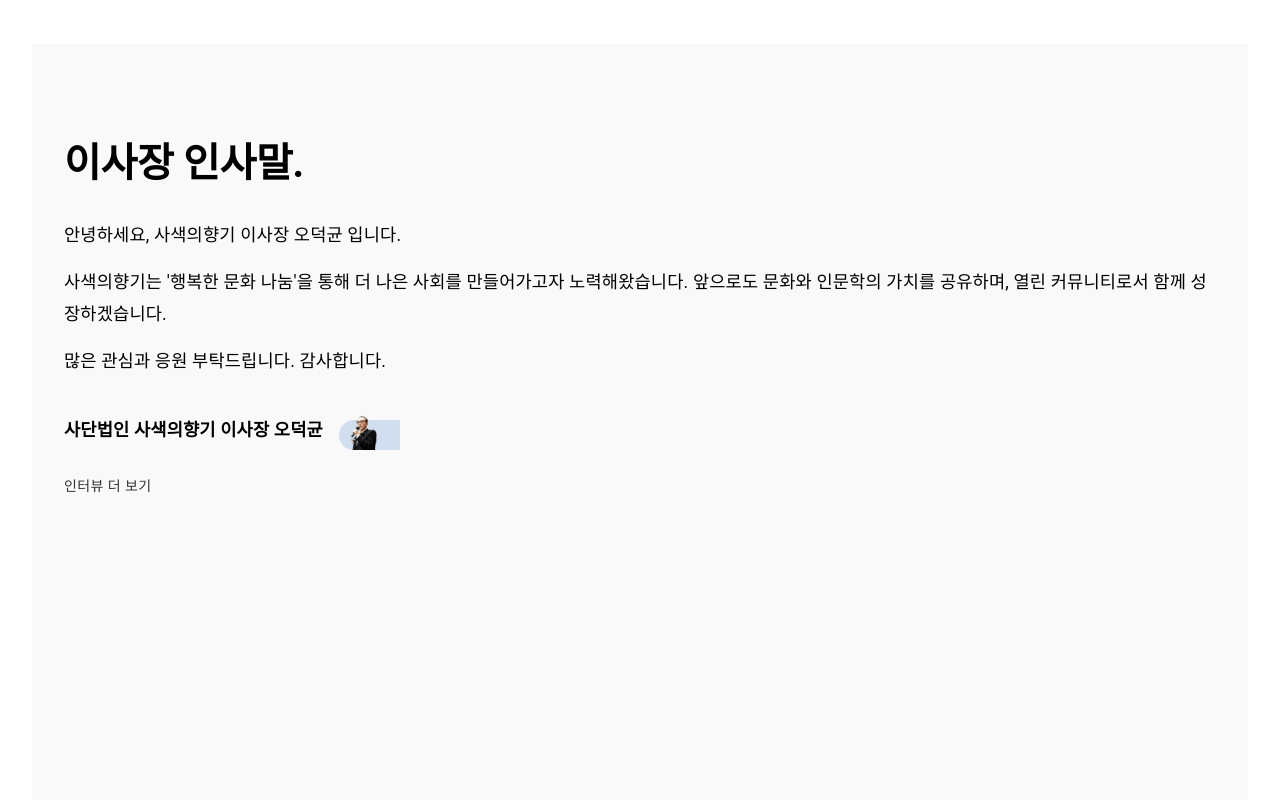
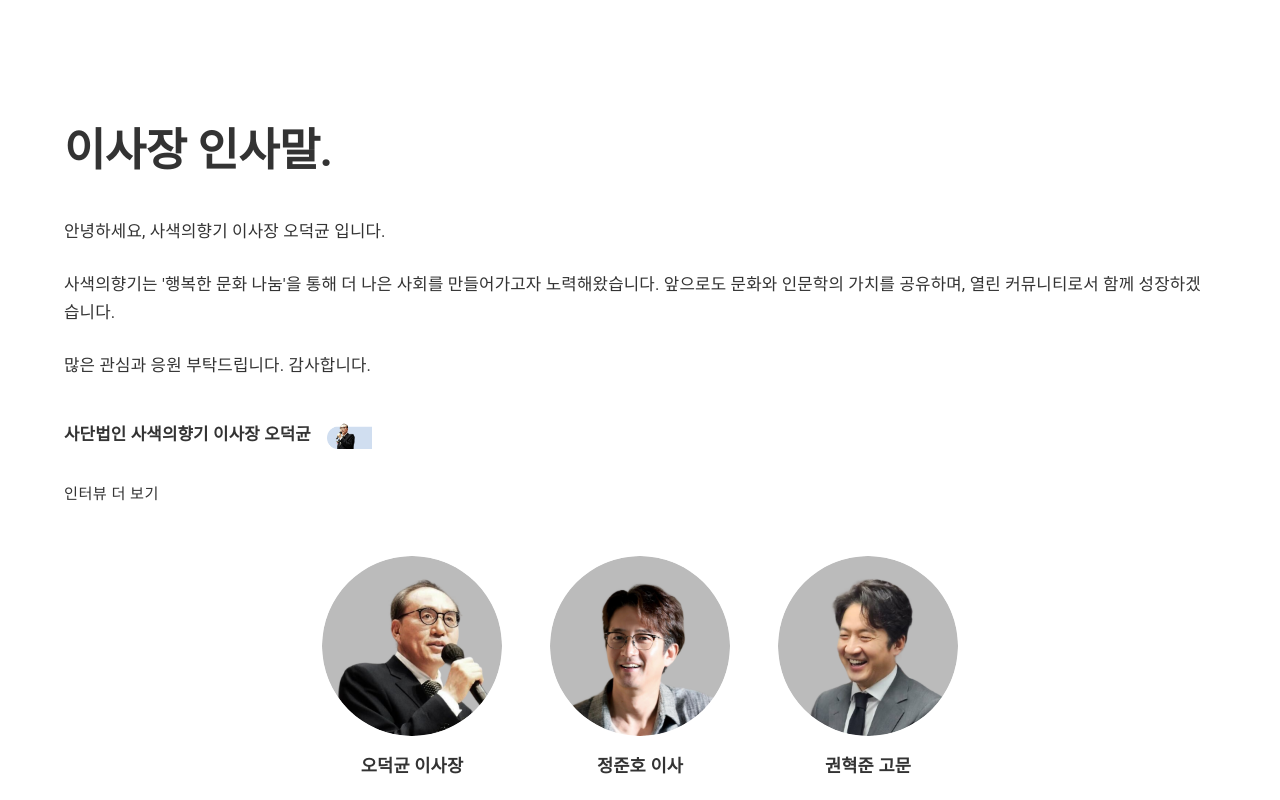
Before and after one commit to Moazam05/ui-test, a React (Vite) app: page / in a window 1280 px wide. Shown: the part 1300-2100 px from the top of the page. Built offline with nearby package versions, Linux system fonts and the light colour scheme; some icons are missing.

Commit message:
leader ship section

```diff
--- a/src/views/Home/components/LeadershipSection.jsx
+++ b/src/views/Home/components/LeadershipSection.jsx
@@ -40,32 +40,34 @@
     <Box
       component="section"
       sx={{
-        py: { xs: 8, md: 12 },
-        backgroundColor: "#f9f9f9",
+        py: { xs: 8, md: 10 },
+        backgroundColor: "#ffffff",
       }}
     >
       <Container maxWidth="lg">
         {/* Director Message Section */}
-        <Grid container spacing={4} alignItems="center" sx={{ mb: 10 }}>
+        <Grid container spacing={4} alignItems="center" sx={{ mb: 2 }}>
           <Grid item xs={12} md={7}>
             <Typography
               variant="h2"
               sx={{
                 fontWeight: 700,
-                fontSize: { xs: "2rem", md: "2.5rem" },
-                mb: 4,
+                fontSize: { xs: "2.5rem", md: "2.8rem" },
+                mb: 5,
+                color: "#333333",
               }}
             >
               이사장 인사말.
             </Typography>
 
-            <Box sx={{ mb: 4 }}>
+            <Box sx={{ mb: 5 }}>
               <Typography
                 variant="body1"
                 sx={{
-                  mb: 2,
-                  fontSize: { xs: "1rem", md: "1.1rem" },
-                  lineHeight: 1.8,
+                  mb: 3,
+                  fontSize: { xs: "1rem", md: "1.05rem" },
+                  lineHeight: 1.7,
+                  color: "#333333",
                 }}
               >
                 안녕하세요, 사색의향기 이사장 오덕균 입니다.
@@ -74,9 +76,10 @@
               <Typography
                 variant="body1"
                 sx={{
-                  mb: 2,
-                  fontSize: { xs: "1rem", md: "1.1rem" },
-                  lineHeight: 1.8,
+                  mb: 3,
+                  fontSize: { xs: "1rem", md: "1.05rem" },
+                  lineHeight: 1.7,
+                  color: "#333333",
                 }}
               >
                 사색의향기는 '행복한 문화 나눔'을 통해 더 나은 사회를
@@ -87,21 +90,23 @@
               <Typography
                 variant="body1"
                 sx={{
-                  mb: 4,
-                  fontSize: { xs: "1rem", md: "1.1rem" },
-                  lineHeight: 1.8,
+                  mb: 5,
+                  fontSize: { xs: "1rem", md: "1.05rem" },
+                  lineHeight: 1.7,
+                  color: "#333333",
                 }}
               >
                 많은 관심과 응원 부탁드립니다. 감사합니다.
               </Typography>
             </Box>
 
-            <Box sx={{ display: "flex", alignItems: "center", mb: 3 }}>
+            <Box sx={{ display: "flex", alignItems: "center", mb: 4 }}>
               <Typography
                 variant="body1"
                 sx={{
                   fontWeight: 600,
-                  fontSize: { xs: "1rem", md: "1.1rem" },
+                  fontSize: { xs: "1rem", md: "1.05rem" },
+                  color: "#333333",
                 }}
               >
                 사단법인 사색의향기 이사장 오덕균
@@ -112,7 +117,7 @@
                 src={ChairmanImg}
                 alt="Signature"
                 sx={{
-                  height: "40px",
+                  height: "30px",
                   ml: 2,
                 }}
               />
@@ -122,8 +127,10 @@
               variant="text"
               endIcon={<ArrowForwardIcon />}
               sx={{
-                color: "#333",
+                color: "#333333",
                 fontWeight: 500,
+                textTransform: "none",
+                fontSize: "0.95rem",
                 "&:hover": {
                   backgroundColor: "transparent",
                   textDecoration: "underline",
@@ -138,34 +145,43 @@
           <Grid item xs={12} md={5}>
             <Box
               sx={{
+                width: "100%",
+                height: 0,
+                paddingBottom: "100%",
                 position: "relative",
-                width: "100%",
-                height: { xs: "300px", md: "400px" },
-                backgroundColor: "#e6eef7",
-                borderRadius: "50%",
                 overflow: "hidden",
               }}
             >
               <Box
+                sx={{
+                  position: "absolute",
+                  width: "100%",
+                  height: "100%",
+                  borderRadius: "50%",
+                  overflow: "hidden",
+                  backgroundColor: "#e6eef7",
+                }}
+              >
+                <Box
                   component="img"
-                src={teamMembers[0].image}
+                  src={PersonOne}
                   alt="Director"
                   sx={{
-                  position: "absolute",
-                  bottom: 0,
-                  right: 0,
                     width: "100%",
                     height: "100%",
                     objectFit: "cover",
+                    objectPosition: "center center",
                   }}
                 />
+              </Box>
             </Box>
           </Grid>
         </Grid>
 
         {/* Team Members Section */}
+        <Box sx={{ pb: 4 }}>
           <Grid container spacing={6} justifyContent="center">
-          {teamMembers.map((member) => (
+            {teamMembers.map((member, index) => (
               <Grid
                 item
                 xs={12}
@@ -177,25 +193,31 @@
                   src={member.image}
                   alt={member.name}
                   sx={{
-                  width: { xs: 180, md: 220 },
-                  height: { xs: 180, md: 220 },
+                    width: { xs: 160, md: 180 },
+                    height: { xs: 160, md: 180 },
                     mx: "auto",
-                  mb: 3,
-                  border: "5px solid #e6e6e6",
+                    mb: 2,
+                    border: "none",
                   }}
                 />
                 <Typography
                   variant="h6"
                   sx={{
                     fontWeight: 600,
-                  fontSize: { xs: "1.1rem", md: "1.3rem" },
+                    fontSize: { xs: "1rem", md: "1.1rem" },
+                    color: "#333333",
                   }}
                 >
-                {member.name}
+                  {index === 0
+                    ? "오덕균 이사장"
+                    : index === 1
+                    ? "정준호 이사"
+                    : "권혁준 고문"}
                 </Typography>
               </Grid>
             ))}
           </Grid>
+        </Box>
       </Container>
     </Box>
   );
```
Lines whose indentation alone changed are shown as unchanged.
